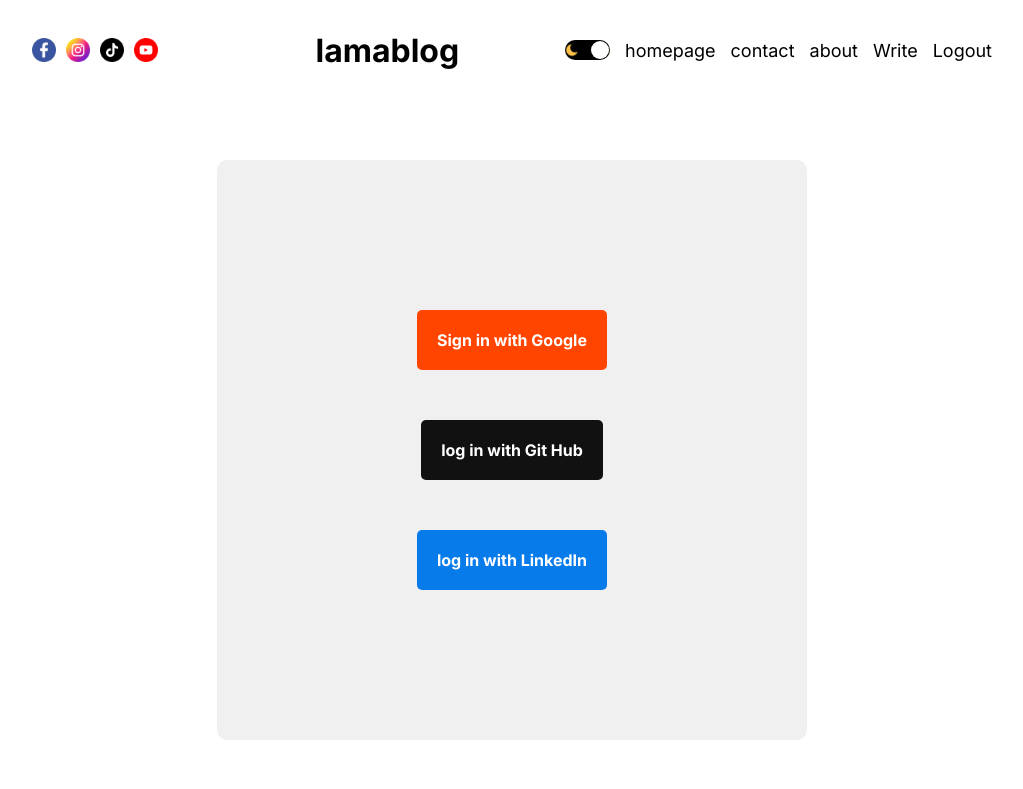
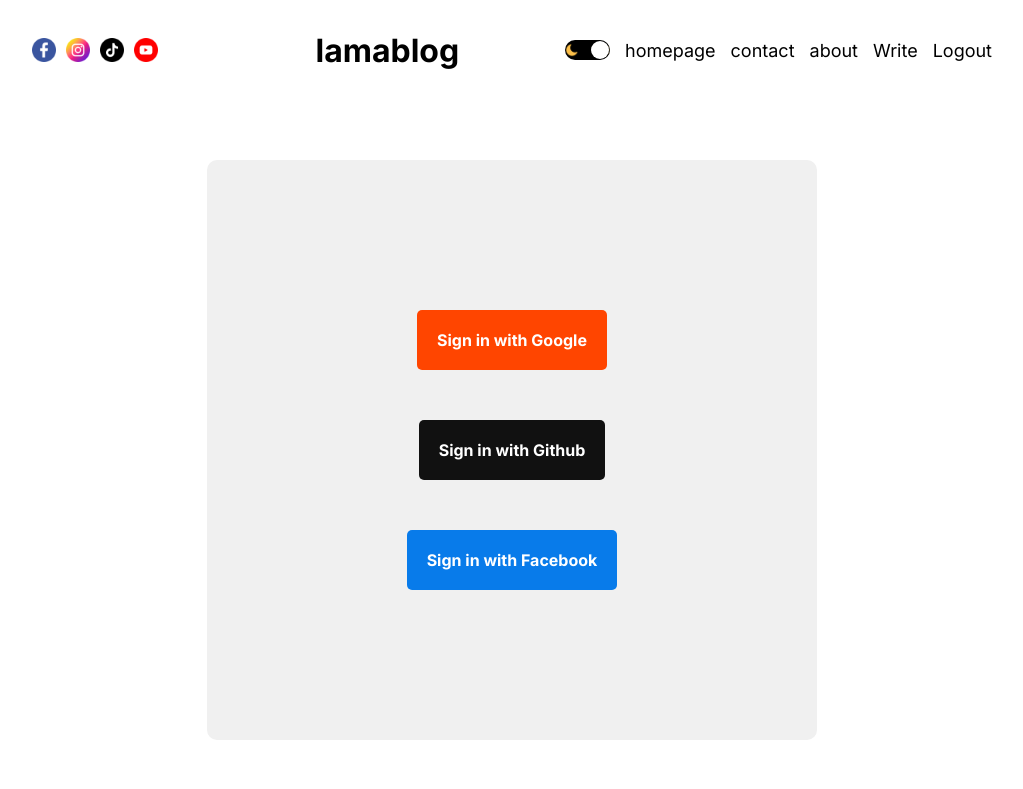
Before and after one commit to mehranehsoleimani66/Blog_app, a Next.js app: page /login in a window 1280 px wide. Shown: the top 789 px of the page, without its empty margins (128-1151 px from the left). Built offline with nearby package versions, Linux system fonts and the light colour scheme; no server answers.

Commit message:
added signIn, useSession from next-auth/react

```diff
--- a/src/app/login/page.jsx
+++ b/src/app/login/page.jsx
@@ -1,11 +1,12 @@
 "use client";
-import { useSession, signIn } from "next-auth/react";
+import { signIn, useSession } from "next-auth/react";
 import styles from "./login.module.css";
 import { useRouter } from "next/navigation";
 
-const LogIn = () => {
-  const { status } = useSession();
-
+const LoginPage = () => {
+  const { data, status } = useSession();
+  console.log(data);
+  console.log(status);
   const router = useRouter();
 
   if (status === "loading") {
@@ -19,14 +20,22 @@
   return (
     <div className={styles.container}>
       <div className={styles.wrapper}>
-        <div className={styles.social} onClick={() => signIn("google")}>
+        <div
+          className={styles.social}
+          onClick={async () => await signIn("google")}
+        >
           Sign in with Google
         </div>
-        <div className={styles.social}>log in with Git Hub</div>
-        <div className={styles.social}>log in with LinkedIn</div>
+        <div
+          className={styles.social}
+          onClick={async () => await signIn("github")}
+        >
+          Sign in with Github
+        </div>
+        <div className={styles.social}>Sign in with Facebook</div>
       </div>
     </div>
   );
 };
 
-export default LogIn;
+export default LoginPage;
```
